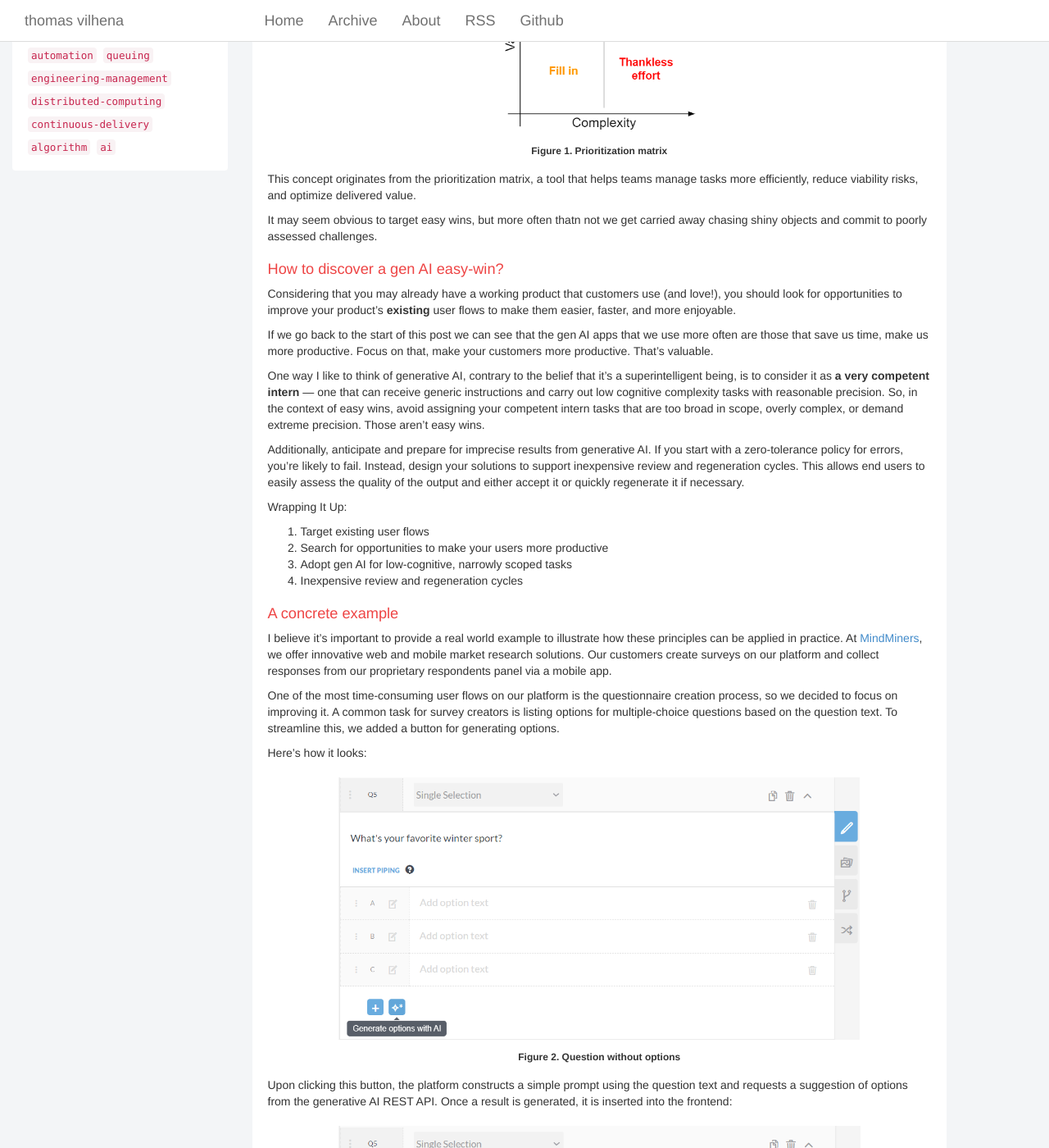
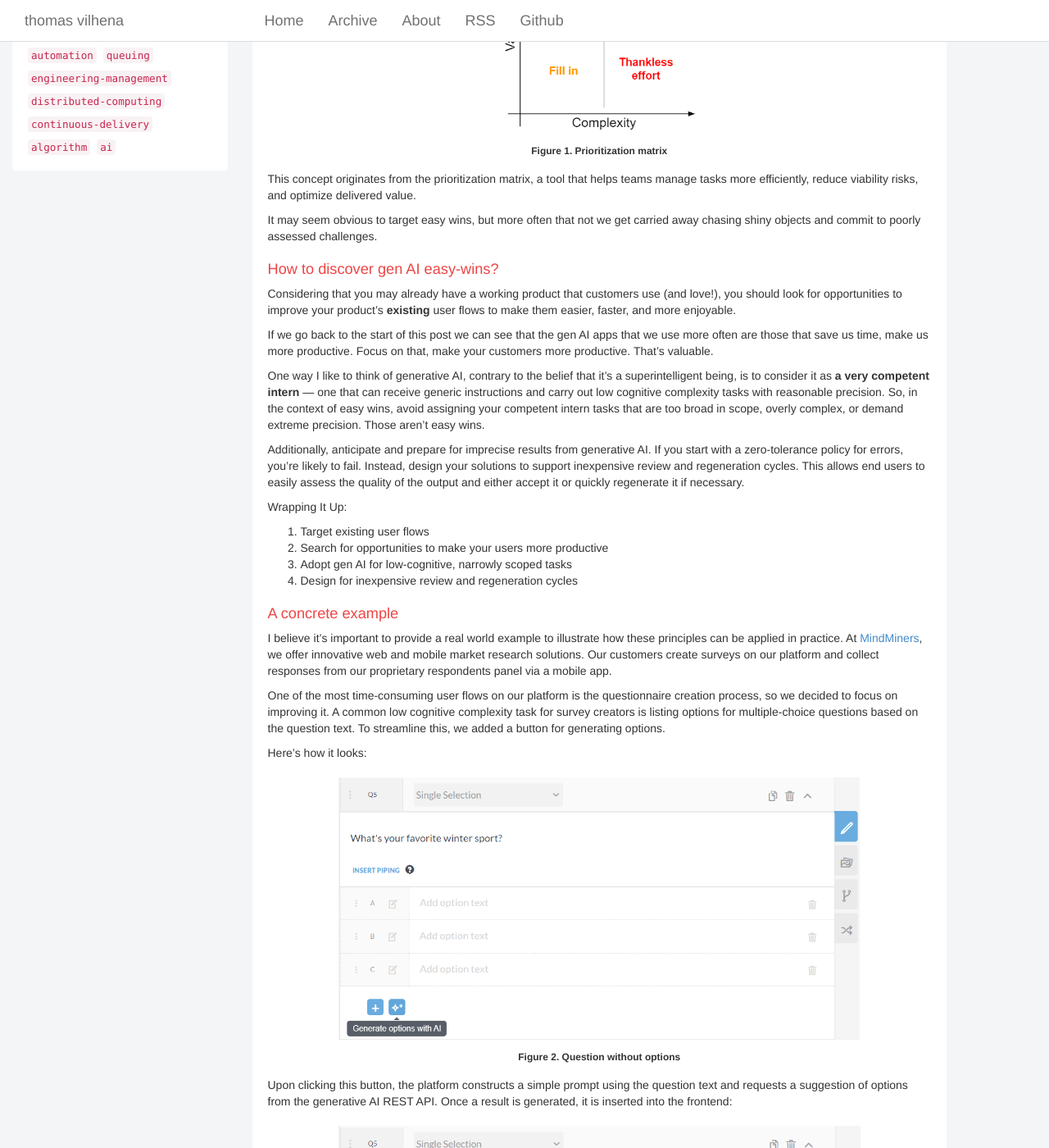
Before and after one commit to TCGV/blog, a Jekyll site: the page built from _posts/2024-06-24-easy-wins-for-generative-ai.md, in a window 1280 px wide and 1400 px high, scrolled down 681 px. Shown: the whole window at 82% size. Built offline with Jekyll 4.4.1, drawn with Linux system fonts in a browser that asks for light colours.

Commit message:
Publishing: 2024-06-24-easy-wins-for-generative-ai.md

```diff
--- a/_posts/2024-06-24-easy-wins-for-generative-ai.md
+++ b/_posts/2024-06-24-easy-wins-for-generative-ai.md
@@ -33,10 +33,10 @@ An easy win, also known as a "low-hanging fruit," can be defined as any product
 
 This concept originates from the prioritization matrix, a tool that helps teams manage tasks more efficiently, reduce viability risks, and optimize delivered value.
 
-It may seem obvious to target easy wins, but more often thatn not we get carried away chasing shiny objects and commit to poorly assessed challenges.
+It may seem obvious to target easy wins, but more often that not we get carried away chasing shiny objects and commit to poorly assessed challenges.
 
 
-How to discover a gen AI easy-win?
+How to discover gen AI easy-wins?
 ======
 
 Considering that you may already have a working product that customers use (and love!), you should look for opportunities to improve your product's <b>existing</b> user flows to make them easier, faster, and more enjoyable.
@@ -51,7 +51,7 @@ Wrapping It Up:
 1. Target existing user flows
 1. Search for opportunities to make your users more productive
 1. Adopt gen AI for low-cognitive, narrowly scoped tasks
-1. Inexpensive review and regeneration cycles
+1. Design for inexpensive review and regeneration cycles
 
 
 A concrete example
@@ -59,7 +59,7 @@ A concrete example
 
 I believe it's important to provide a real world example to illustrate how these principles can be applied in practice. At [MindMiners](https://mindminers.com/en), we offer innovative web and mobile market research solutions. Our customers create surveys on our platform and collect responses from our proprietary respondents panel via a mobile app.
 
-One of the most time-consuming user flows on our platform is the questionnaire creation process, so we decided to focus on improving it. A common task for survey creators is listing options for multiple-choice questions based on the question text. To streamline this, we added a button for generating options.
+One of the most time-consuming user flows on our platform is the questionnaire creation process, so we decided to focus on improving it. A common low cognitive complexity task for survey creators is listing options for multiple-choice questions based on the question text. To streamline this, we added a button for generating options.
 
 Here's how it looks:
 
```
